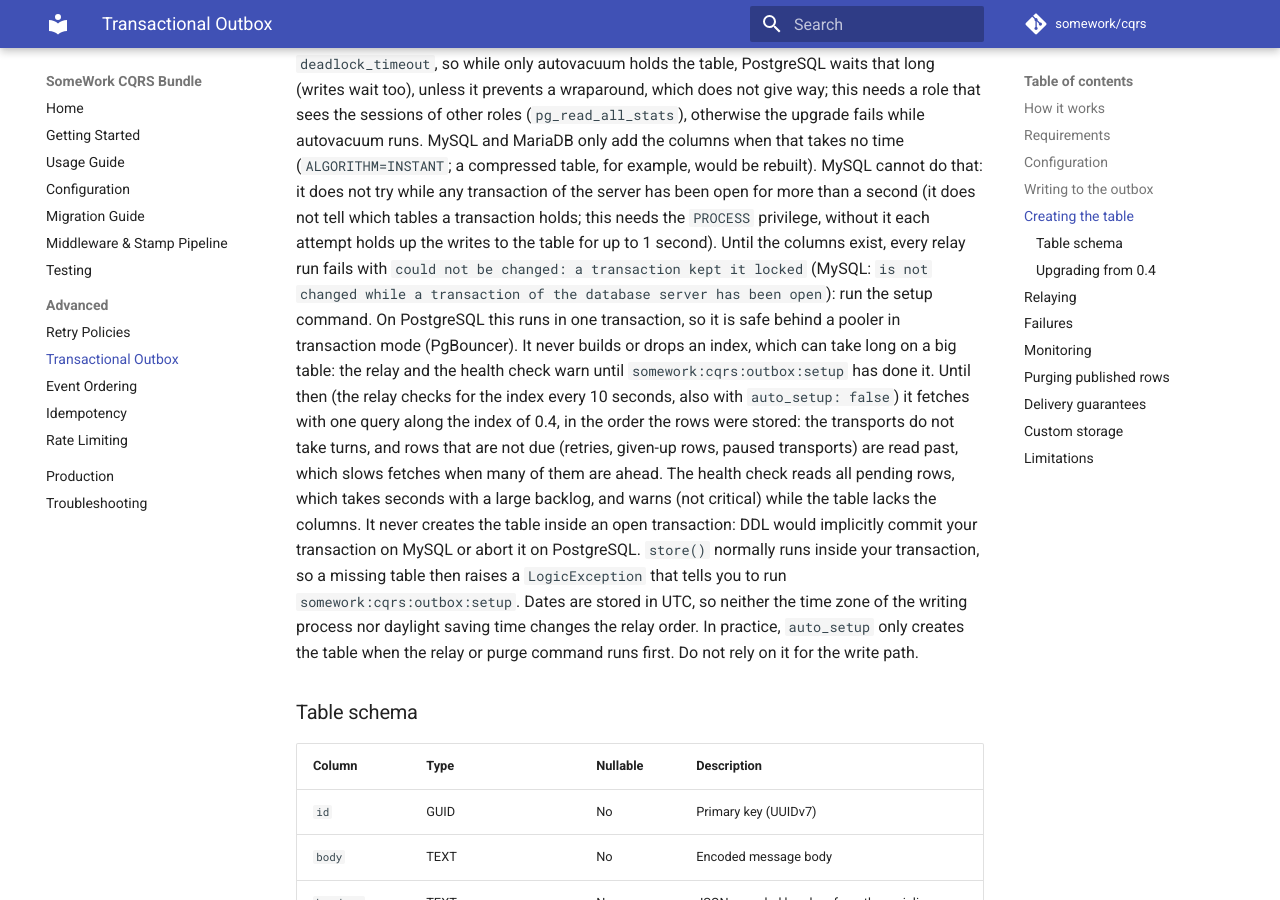
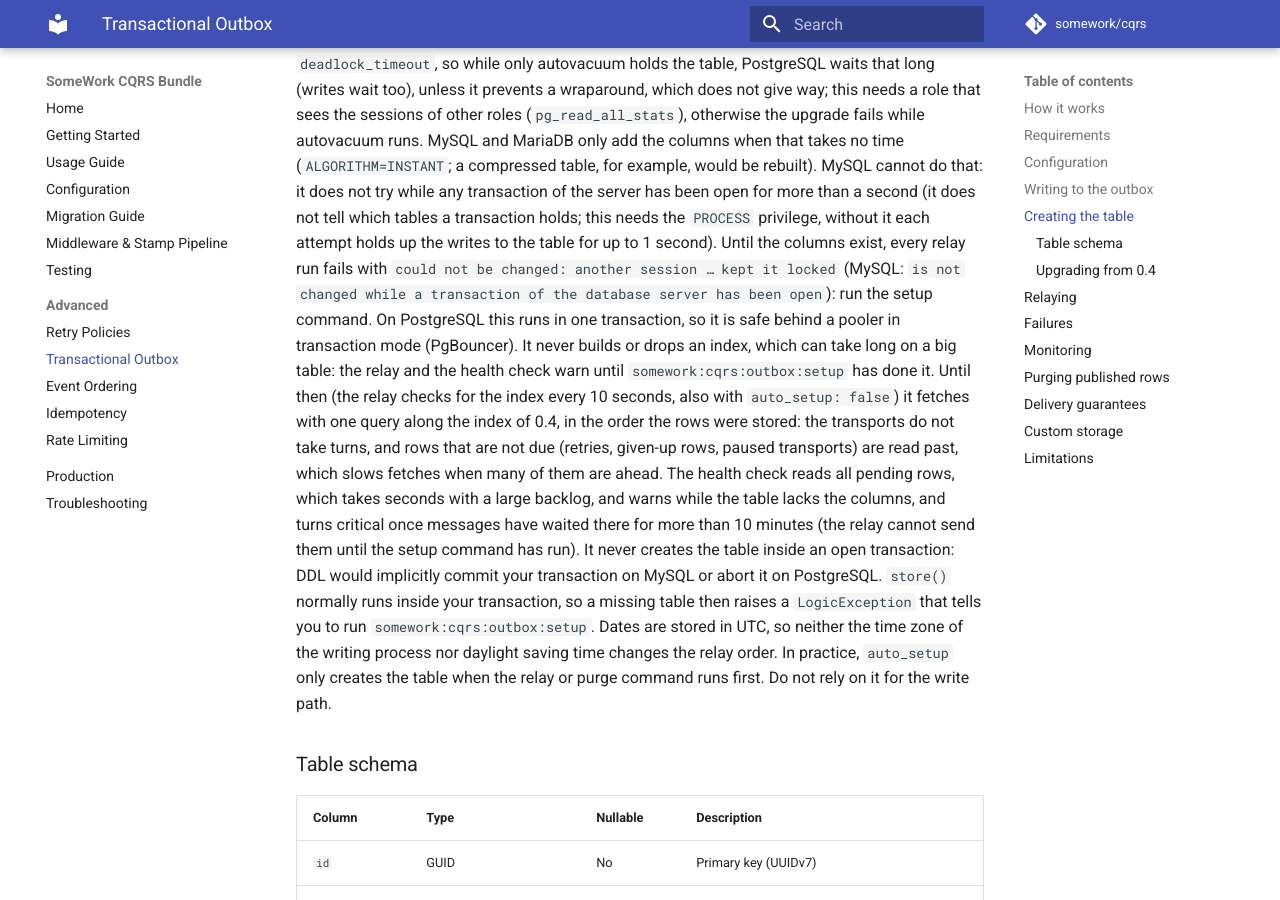
Before and after one commit to somework/cqrs, an MkDocs documentation site: the page built from docs/outbox.md, in a window 1280 px wide and 900 px high, scrolled down 4882 px. Built offline with MkDocs 1.6.1 and Material for MkDocs 9.7.7, drawn with Linux system fonts in a browser that asks for light colours; comment, search, counter and statistics services are not loaded; some of the changed text lies outside the part shown.

Commit message:
fix: generator refuses unmapped namespaces, tests for lock/limiter/publish rules
- somework:cqrs:generate refuses a class whose namespace no PSR-4 prefix
  covers unless --dir is given: in src/ such a class breaks the service
  import of the directory, and with it every console command.
- Tests: a failed worker attempt keeps the idempotency lock, each message
  class has its own bucket of a shared rate limiter, and publishing twice
  keeps the first publication time.
- Docs: health is critical when messages wait long on a table of 0.4,
  the relay's "another session" message, concurrent setups during an index
  build (UPGRADE), the "Another process is building the index" message, a
  message sent to a transport is still queued (do not dispatch it again),
  list --details shows the transports configuration only.

Co-Authored-By: Claude Opus 5.5 <noreply@anthropic.com>
Claude-Session: https://claude.ai/code/session_01JKs8UFnQq1V5xnRTZe1VNV

```diff
--- a/docs/outbox.md
+++ b/docs/outbox.md
@@ -202,8 +202,8 @@ while autovacuum runs. MySQL and MariaDB only add the columns when that takes no
 that: it does not try while any transaction of the server has been open for more than a
 second (it does not tell which tables a transaction holds; this needs the `PROCESS`
 privilege, without it each attempt holds up the writes to the table for up to 1 second).
-Until the columns exist, every relay run fails with `could not be changed: a transaction kept
-it locked` (MySQL: `is not changed while a transaction of the database server has been
+Until the columns exist, every relay run fails with `could not be changed: another session …
+kept it locked` (MySQL: `is not changed while a transaction of the database server has been
 open`): run the setup command. On PostgreSQL this runs in one transaction, so it is safe behind a
 pooler in transaction mode (PgBouncer). It never builds or drops an index, which can take long on
 a big table: the relay and the health check warn until `somework:cqrs:outbox:setup` has done
@@ -211,8 +211,9 @@ it. Until then (the relay checks for the index every 10 seconds, also with `auto
 it fetches with one query along the index of 0.4, in the order the rows were stored: the
 transports do not take turns, and rows that are not due (retries, given-up rows, paused
 transports) are read past, which slows fetches when many of them are ahead. The health
-check reads all pending rows, which takes seconds with a large backlog, and warns (not
-critical) while the table lacks the columns. It never creates the table inside an open
+check reads all pending rows, which takes seconds with a large backlog, and warns while the table
+lacks the columns, and turns critical once messages have waited there for more than 10 minutes
+(the relay cannot send them until the setup command has run). It never creates the table inside an open
 transaction: DDL would implicitly commit your transaction on MySQL or abort it on
 PostgreSQL. `store()` normally runs inside your transaction, so a missing table then raises
 a `LogicException` that tells you to run `somework:cqrs:outbox:setup`. Dates are stored in
@@ -460,7 +461,9 @@ to relay them.
   10 minutes ago (a transport outage, or rows that cannot be sent); and when the oldest due
   row has waited more than 10 minutes (the relay does not run, does not keep up, or pauses
   their failing transport); and when the table needs `somework:cqrs:outbox:setup` (e.g. its
-  index is missing or invalid). It is critical when the table cannot be read.
+  index is missing or invalid). It is critical when the table cannot be read, and when
+  messages have waited more than 10 minutes on a table that still lacks the columns of this
+  version.
 - The relay logs failed attempts, paused transports, messages handled inline or dropped, a
   table that needs the setup command, and
   runs stopped by a signal (warning), and given-up rows and stopped runs (error) to the
```
Also changed, not shown: CHANGELOG.md (+2 -2 lines), UPGRADE.md (+3 -2 lines), docs/production.md (+2 -1 lines), docs/reference.md (+2 -1 lines), docs/troubleshooting.md (+9 -0 lines), docs/usage.md (+8 -3 lines), 5 other files.
